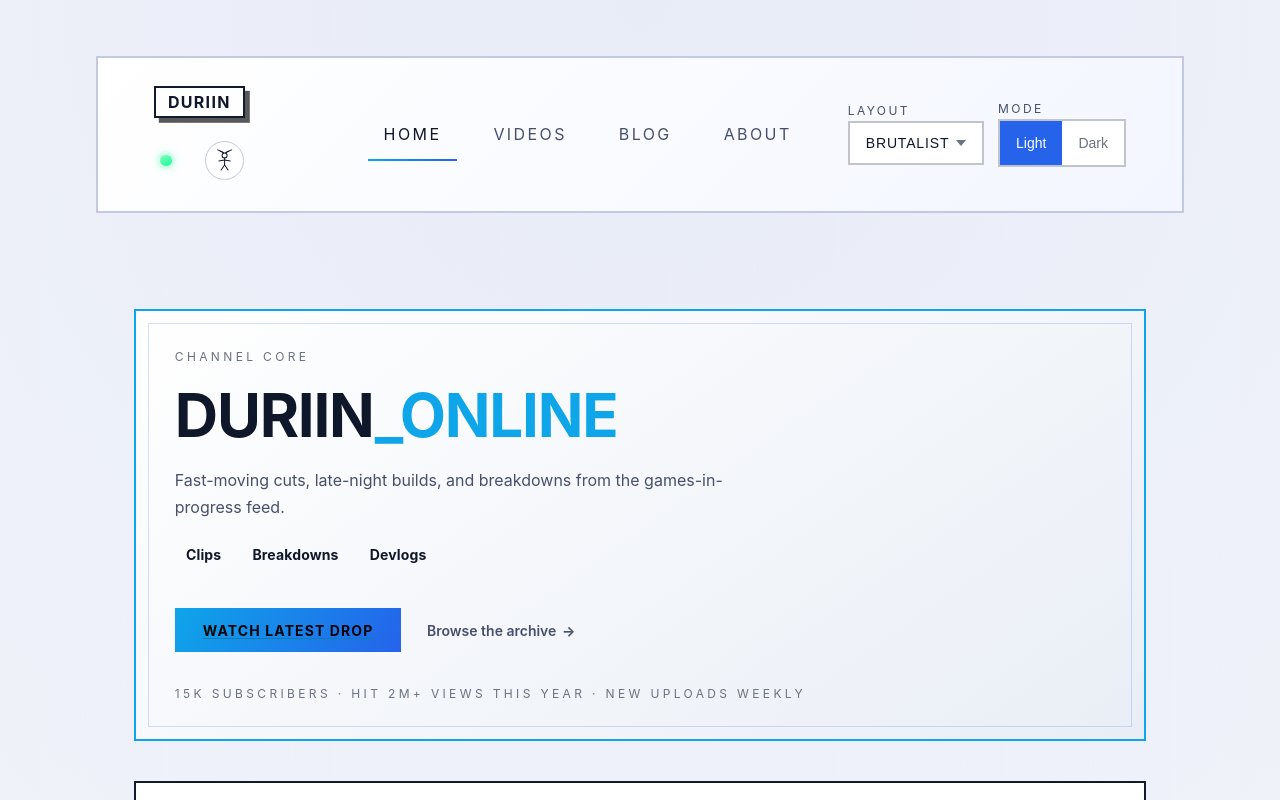
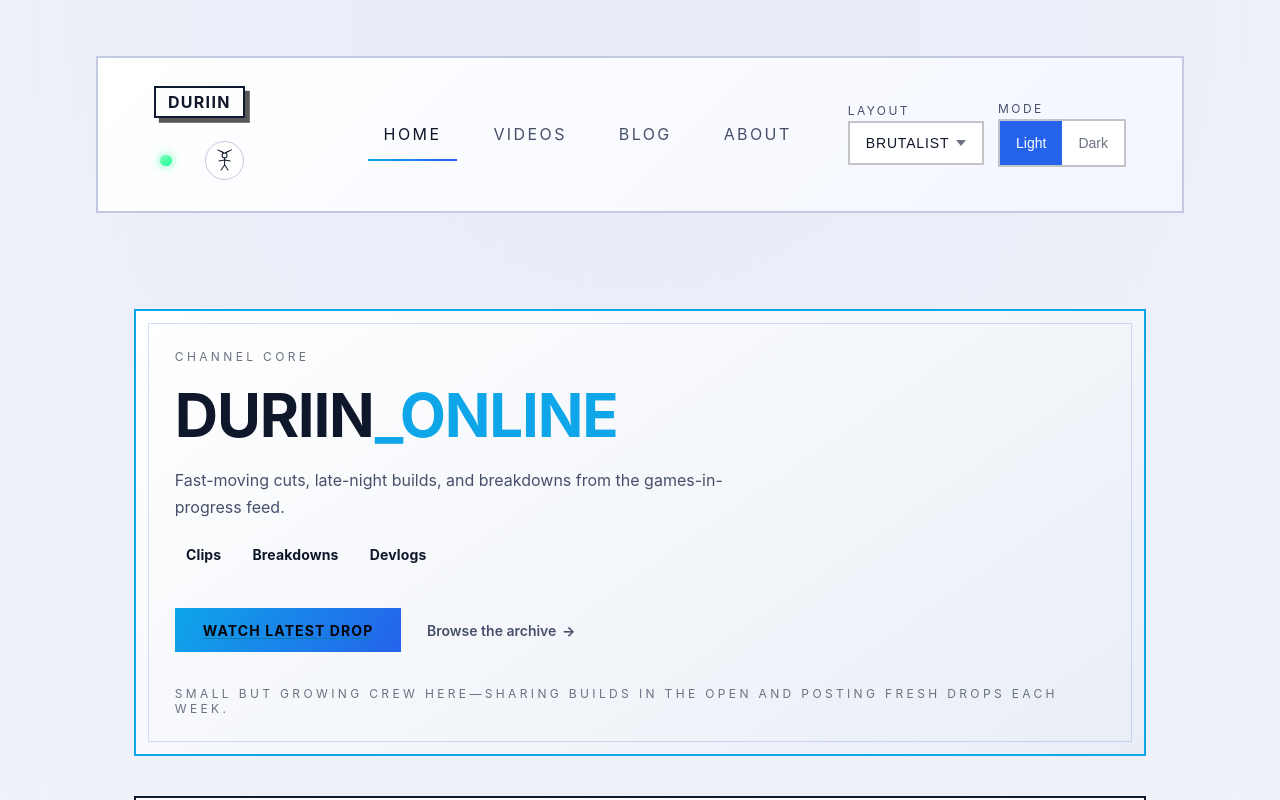
Before and after one commit to VCongini/duriin, a React (Vite) app: page / in a window 1280 px wide. Shown: the top 800 px of the page. Built offline with nearby package versions, Linux system fonts and the light colour scheme.

Commit message:
Updating social message to something authentic.

```diff
--- a/src/components/Hero.tsx
+++ b/src/components/Hero.tsx
@@ -57,7 +57,7 @@ const HeroComponent: React.FC = () => {
                 </div>
 
                 <div className="hero__social-proof" aria-label="Channel highlights">
-                    <p className="u-text-caption">15k subscribers · Hit 2M+ views this year · New uploads weekly</p>
+                    <p className="u-text-caption">Small but growing crew here—sharing builds in the open and posting fresh drops each week.</p>
                 </div>
             </div>
         </section>
```
